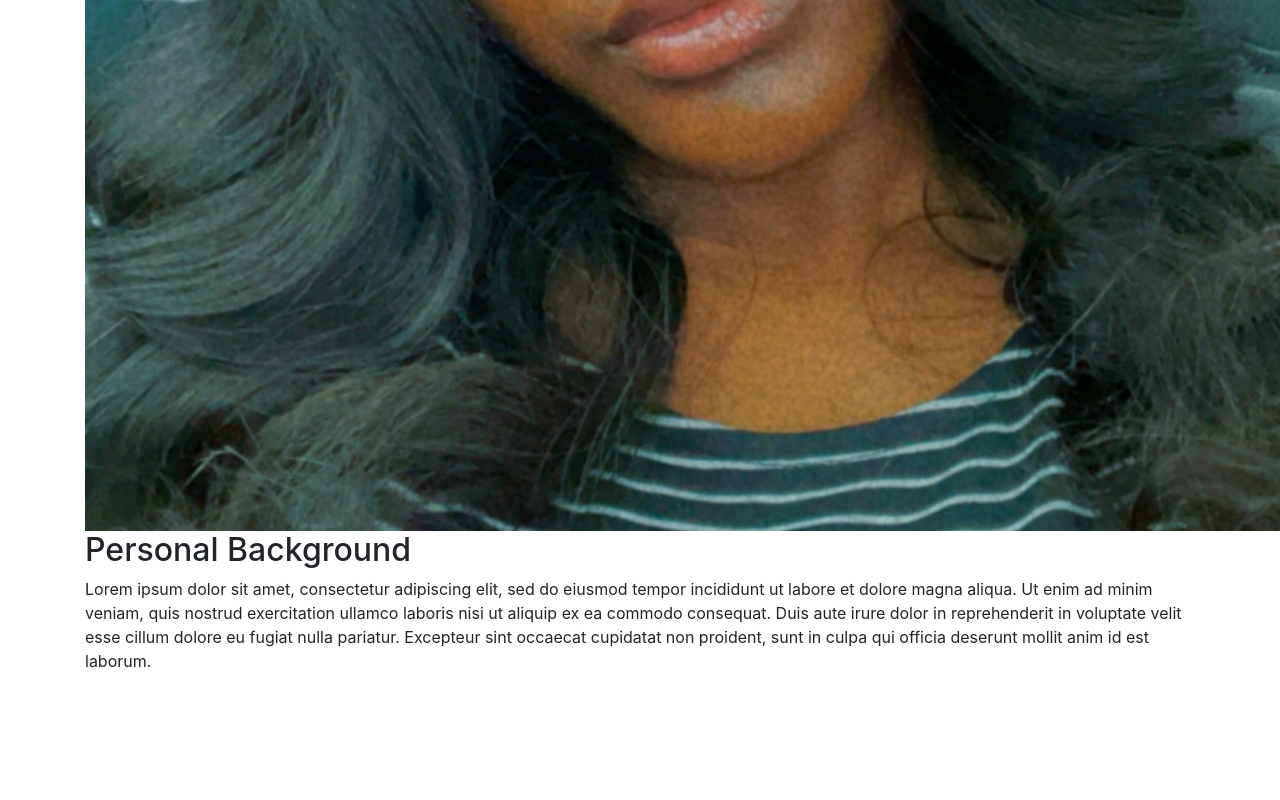
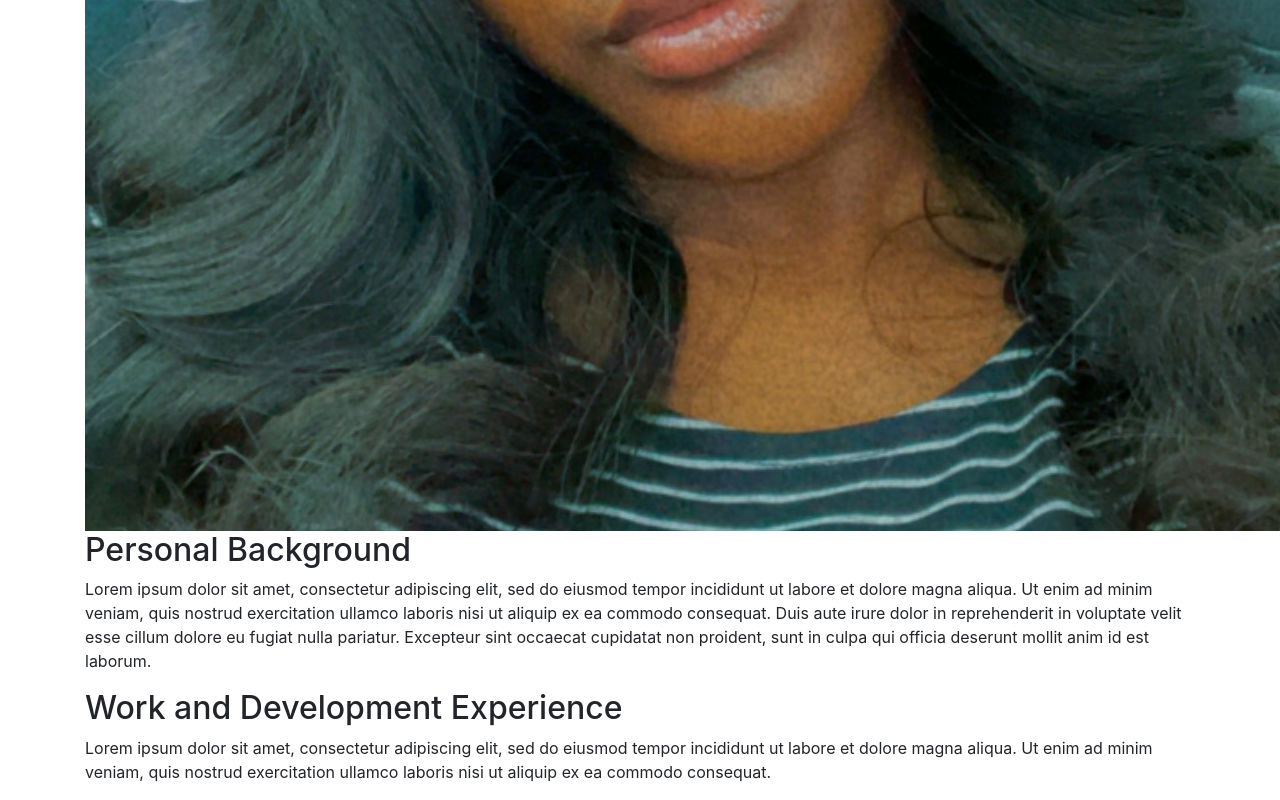
Before and after one commit to Leach-IT3049C/1-online-portfolio-corinmanning2315, a website: page index.html in a window 1280 px wide. Shown: the part 810-1610 px from the top of the page. Before the commit the page ends 1499 px from the top, so only its background shows below. Drawn offline with nearby package versions, Linux system fonts and the light colour scheme.

Commit message:
added Work and Development Experience section

```diff
--- a/index.html
+++ b/index.html
@@ -25,7 +25,15 @@
         labore et dolore magna aliqua. Ut enim ad minim veniam, quis nostrud exercitation ullamco
         laboris nisi ut aliquip ex ea commodo consequat. Duis aute irure dolor in reprehenderit in
         voluptate velit esse cillum dolore eu fugiat nulla pariatur. Excepteur sint occaecat cupidatat
-        non proident, sunt in culpa qui officia deserunt mollit anim id est laborum.</p>
+        non proident, sunt in culpa qui officia deserunt mollit anim id est laborum.
+      </p>
+    </div>
+    <div class="section" id="experience">
+      <h2>Work and Development Experience</h2>
+      <p>Lorem ipsum dolor sit amet, consectetur adipiscing elit, sed do eiusmod tempor incididunt ut
+        labore et dolore magna aliqua. Ut enim ad minim veniam, quis nostrud exercitation ullamco
+        laboris nisi ut aliquip ex ea commodo consequat.
+      </p>
     </div>
   </div>
 
```
